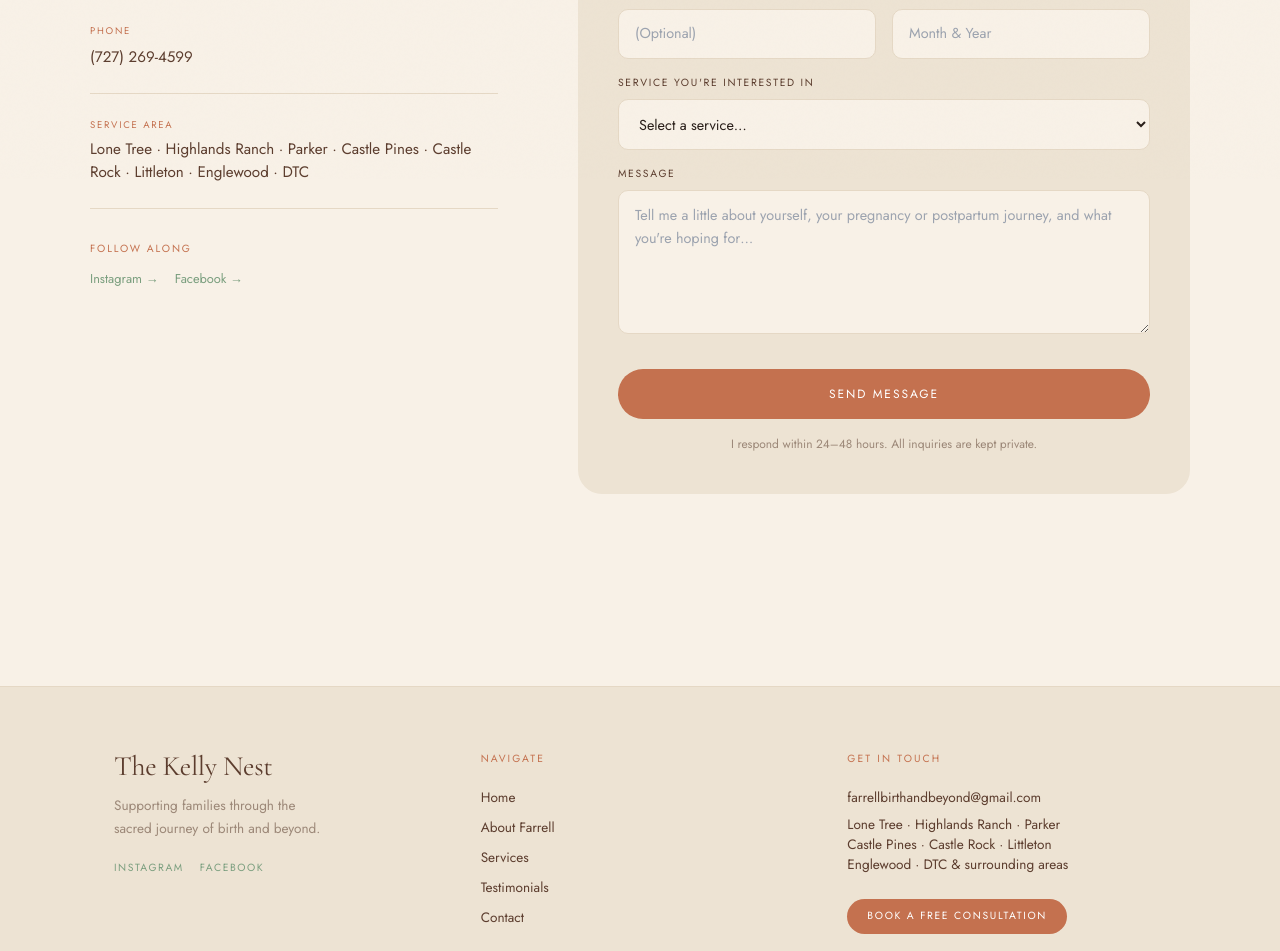
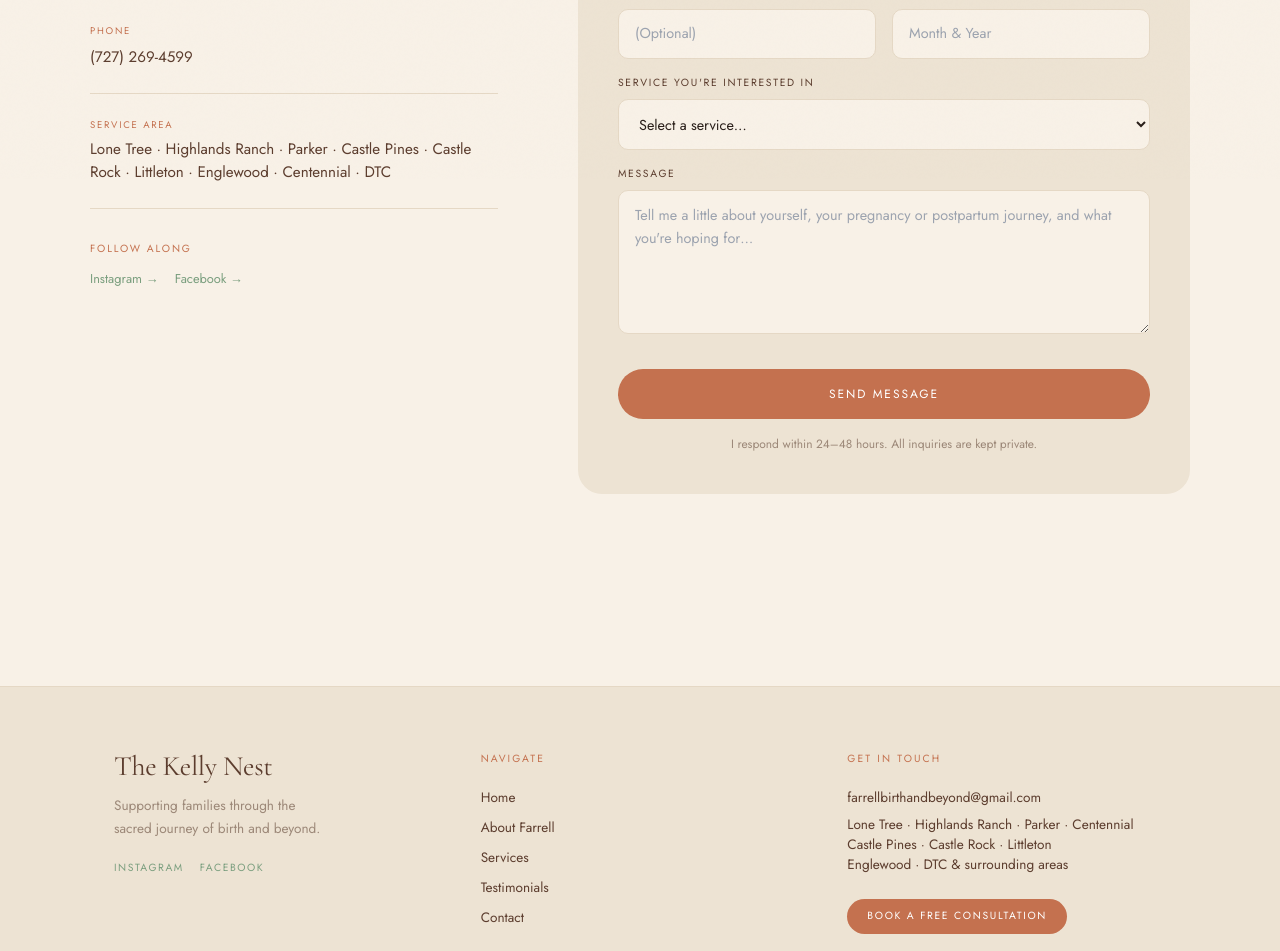
Before and after one commit to farrellbirthandbeyond/the-kelly-nest, a Next.js app: page /contact in a window 1280 px wide. Shown: the part 621-1572 px from the top of the page. Built offline with nearby package versions, Linux system fonts and the light colour scheme.

Commit message:
Add Centennial to service areas

```diff
--- a/app/contact/page.js
+++ b/app/contact/page.js
@@ -73,7 +73,7 @@ export default function Contact() {
             {[
               { label: 'Email', value: 'farrellbirthandbeyond@gmail.com', href: 'mailto:farrellbirthandbeyond@gmail.com' },
               { label: 'Phone', value: '(727) 269-4599', href: 'tel:+17272694599' },
-              { label: 'Service Area', value: 'Lone Tree · Highlands Ranch · Parker · Castle Pines · Castle Rock · Littleton · Englewood · DTC', href: null },
+              { label: 'Service Area', value: 'Lone Tree · Highlands Ranch · Parker · Castle Pines · Castle Rock · Littleton · Englewood · Centennial · DTC', href: null },
             ].map((c) => (
               <div key={c.label} style={{ marginBottom: '1.5rem', paddingBottom: '1.5rem', borderBottom: '1px solid var(--cream-deeper)' }}>
                 <p style={{ fontFamily: 'var(--font-jost)', fontSize: '0.6rem', letterSpacing: '0.18em', textTransform: 'uppercase', color: 'var(--terracotta)', marginBottom: '0.4rem' }}>{c.label}</p>
--- a/components/Footer.js
+++ b/components/Footer.js
@@ -39,7 +39,7 @@ export default function Footer() {
             Get in Touch
           </h4>
           <p style={{ fontFamily: 'var(--font-jost)', fontSize: '0.85rem', color: 'var(--warm-brown)', marginBottom: '0.4rem' }}>farrellbirthandbeyond@gmail.com</p>
-          <p style={{ fontFamily: 'var(--font-jost)', fontSize: '0.85rem', color: 'var(--warm-brown)', marginBottom: '1.5rem' }}>Lone Tree · Highlands Ranch · Parker<br />Castle Pines · Castle Rock · Littleton<br />Englewood · DTC &amp; surrounding areas</p>
+          <p style={{ fontFamily: 'var(--font-jost)', fontSize: '0.85rem', color: 'var(--warm-brown)', marginBottom: '1.5rem' }}>Lone Tree · Highlands Ranch · Parker · Centennial<br />Castle Pines · Castle Rock · Littleton<br />Englewood · DTC &amp; surrounding areas</p>
           <Link
             href="/contact"
             style={{
```
